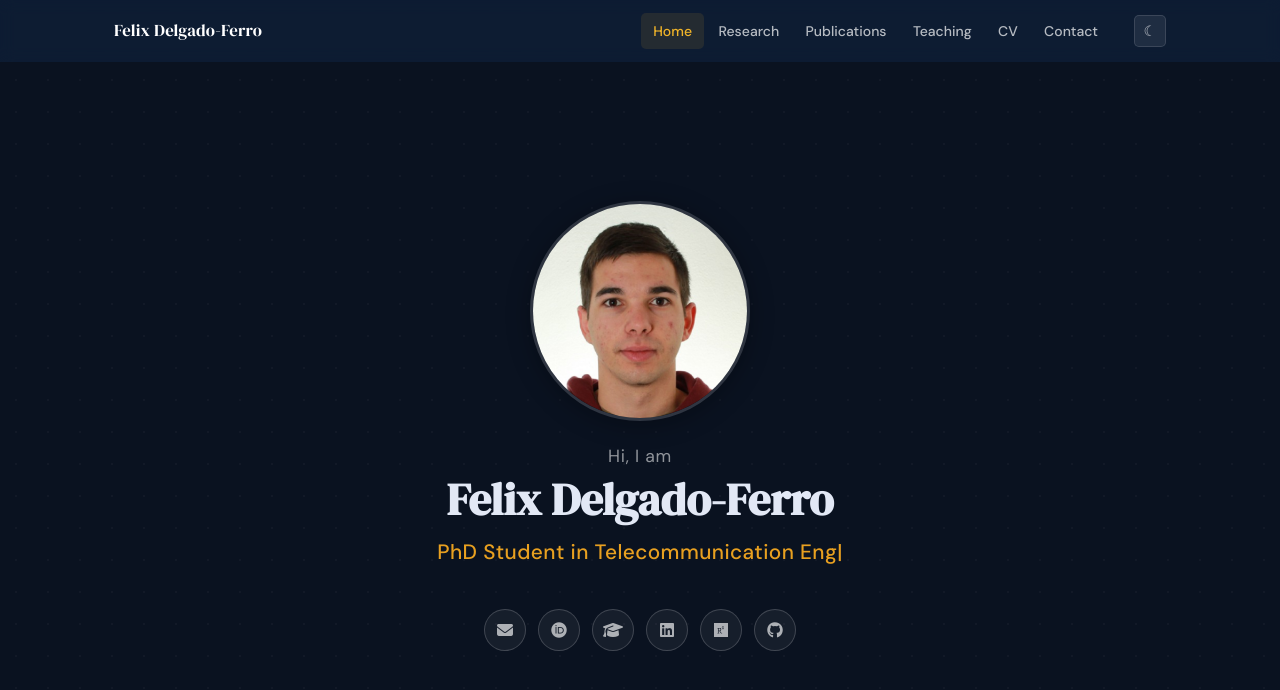
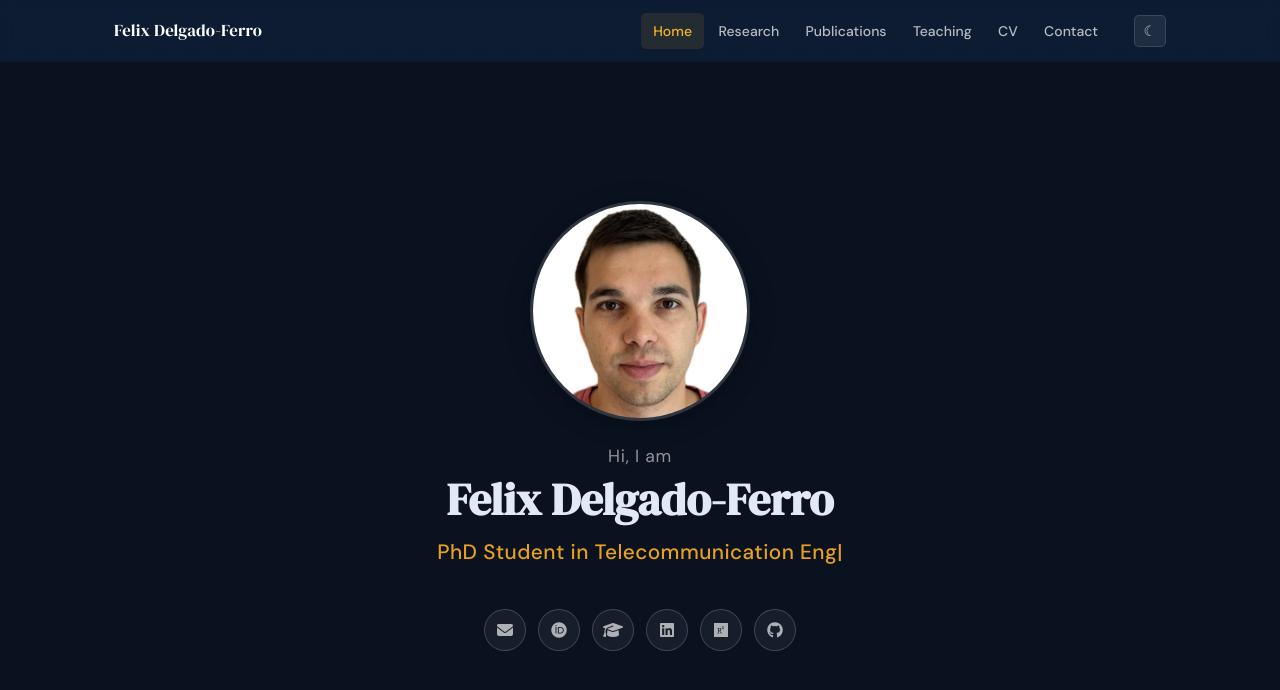
Before and after one commit to felixdelgadoferro/felixdelgadoferro.github.io, a Jekyll site: the page built from index.html, in a window 1280 px wide and 900 px high. Shown: the top 690 px of the window. Built offline with Jekyll 4.4.1, drawn with Linux system fonts in a browser that asks for light colours.

Commit message:
Update profile

```diff
--- a/_pages/curriculumvitae/index.html
+++ b/_pages/curriculumvitae/index.html
@@ -7,7 +7,7 @@ permalink: /curriculumvitae/
 <!-- PERSONAL DATA -->
 <div class="cv-hero fade-in">
   <div class="cv-hero-photo">
-    <img src="{{ '/assets/img/profile.png' | relative_url }}" alt="Félix Delgado-Ferro">
+    <img src="{{ '/assets/img/profile.jpeg' | relative_url }}" alt="Félix Delgado-Ferro">
   </div>
   <div class="cv-hero-info">
     <h1>{{ site.data.cv.personal.name }}</h1>
--- a/index.html
+++ b/index.html
@@ -7,7 +7,7 @@ title: Home
 <section class="hero-section">
   <div class="hero-inner">
     <div class="hero-avatar">
-      <img src="{{ '/assets/img/profile.png' | relative_url }}" alt="Felix Delgado-Ferro">
+      <img src="{{ '/assets/img/profile.jpeg' | relative_url }}" alt="Felix Delgado-Ferro">
     </div>
     <p class="hero-greeting">Hi, I am</p>
     <h1 class="hero-name">Felix Delgado-Ferro</h1>
```
Also changed, not shown: assets/img/profile.jpeg (added).
